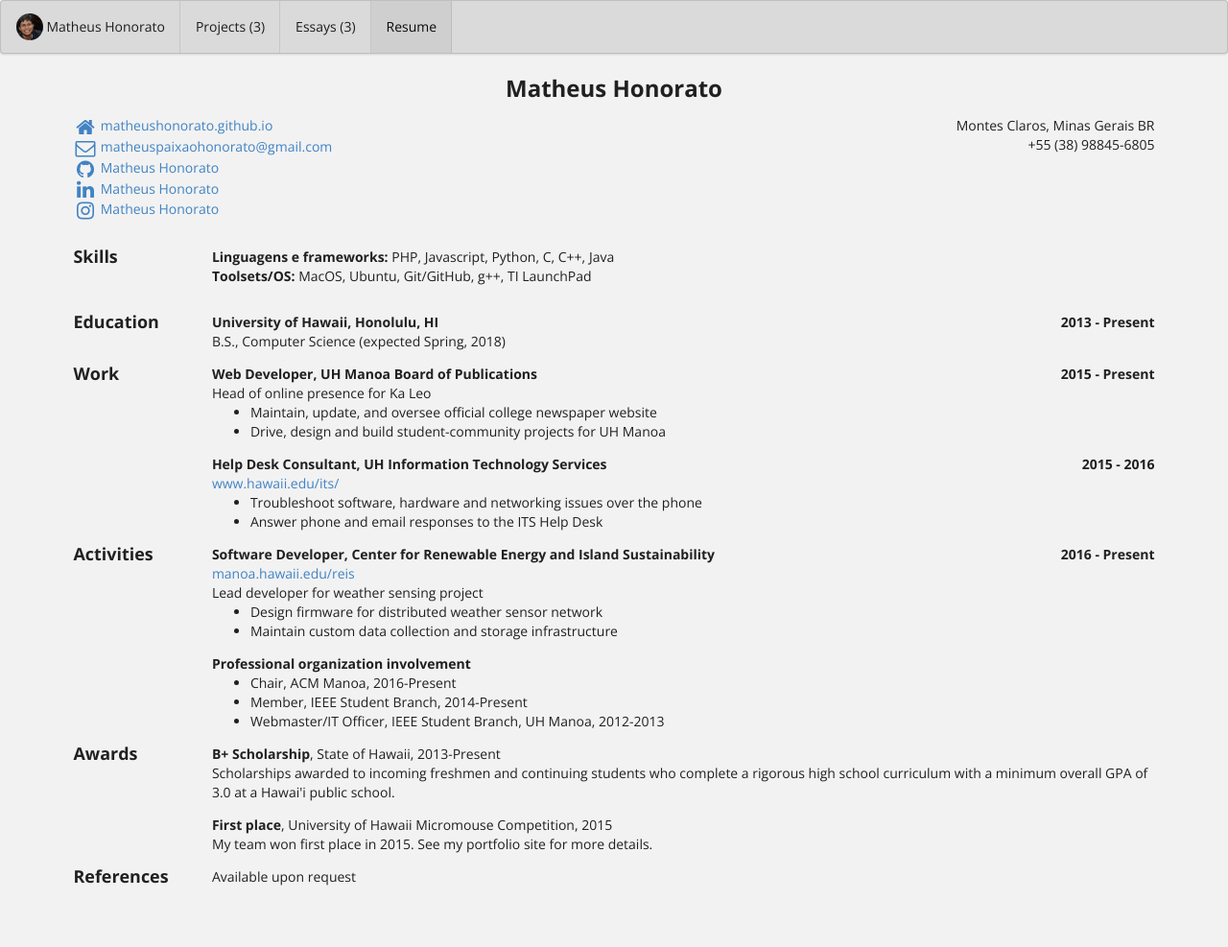
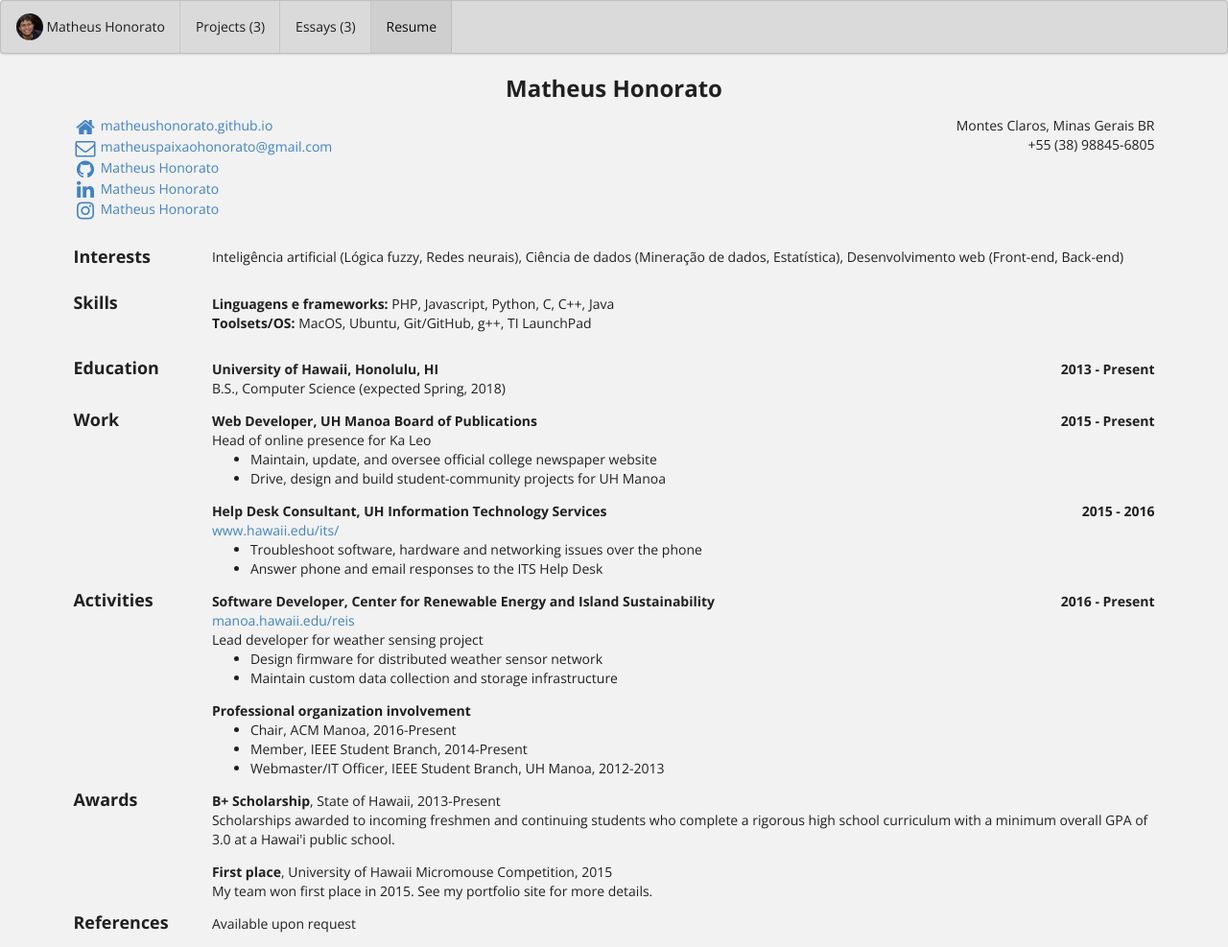
Before and after one commit to MatheusHonorato/matheushonorato.github.io, a Jekyll site: the page built from bio/index.html, in a window 1280 px wide. Shown: the whole page at 96% size. Built offline with Jekyll 4.4.1, drawn with Linux system fonts in a browser that asks for light colours; before the commit the page ends 939 px from its top, so only the background shows below that.

Commit message:
correction home

```diff
--- a/_data/bio.json
+++ b/_data/bio.json
@@ -32,7 +32,7 @@
       }
     ]
   },
-  "interesses": [
+  "interests": [
     {
       "name": "Inteligência artificial",
       "keywords": [
```
